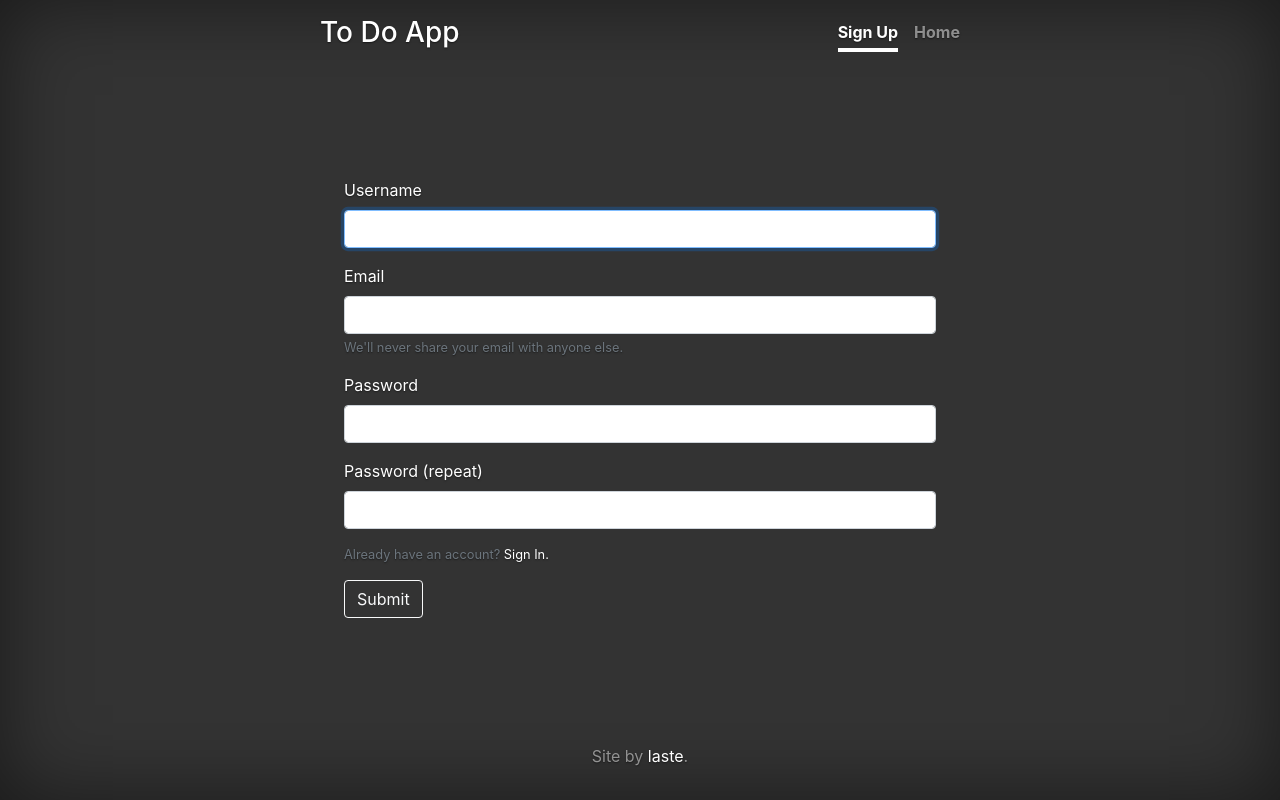
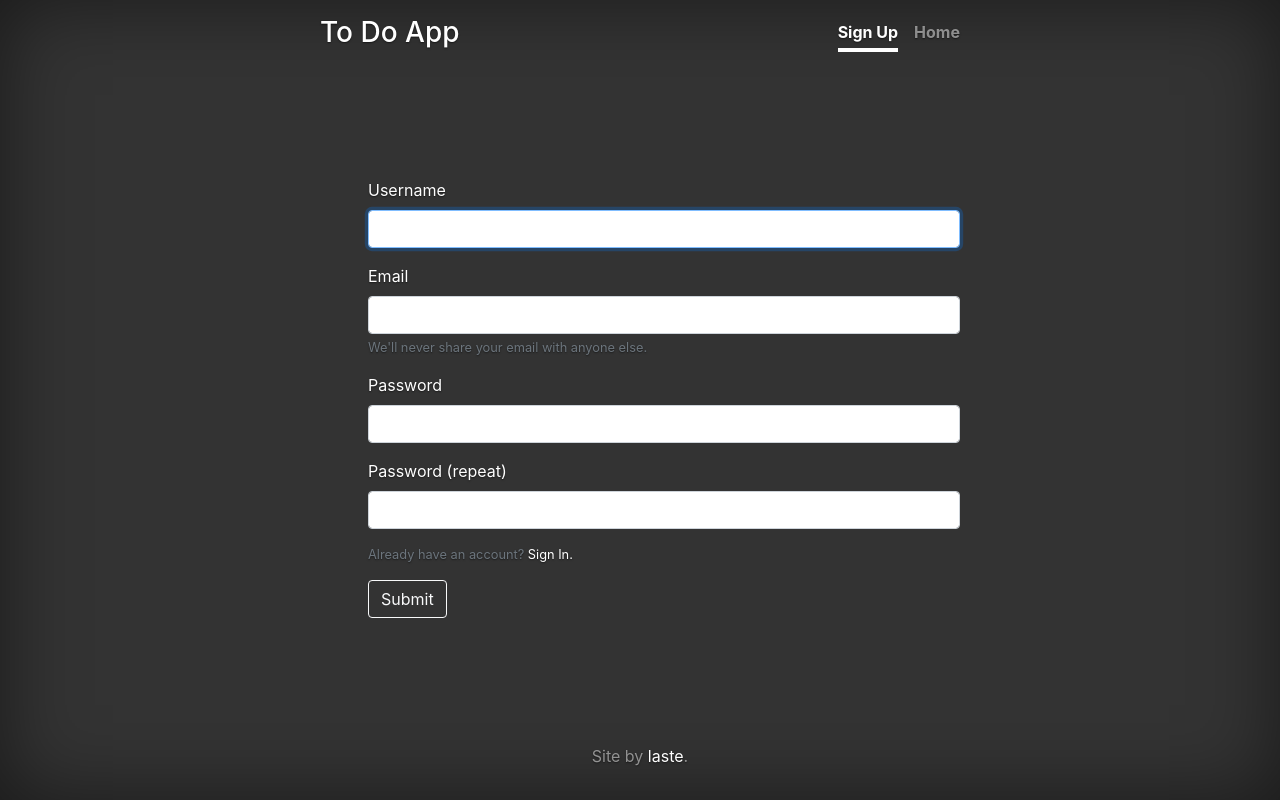
Before and after one commit to LasteExile/to_do_app, a Django app: page /accounts/signup in a window 1280 px wide. Run offline with Django 3.2, Linux system fonts and the light colour scheme; some libraries are stand-ins or nearby versions.

Commit message:
Little visual improvement

```diff
--- a/templates/base.html
+++ b/templates/base.html
@@ -42,7 +42,7 @@
             </div>
         </header>
 
-        <main role="main" class="container inner cover">
+        <main role="main" class="container inner cover m-4">
             {% block main_content %}
             {% endblock %}
         </main>
```
